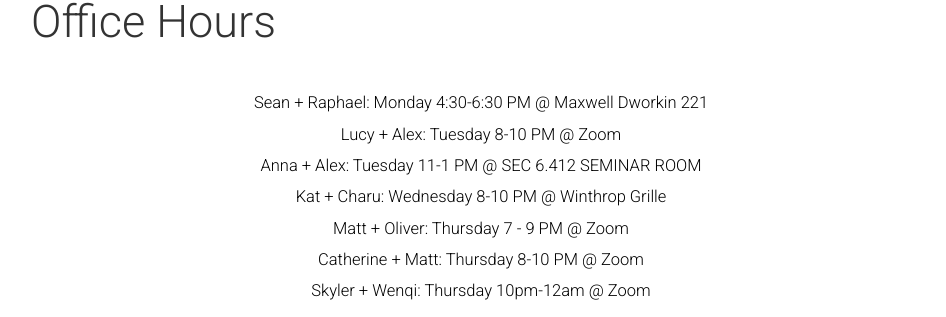
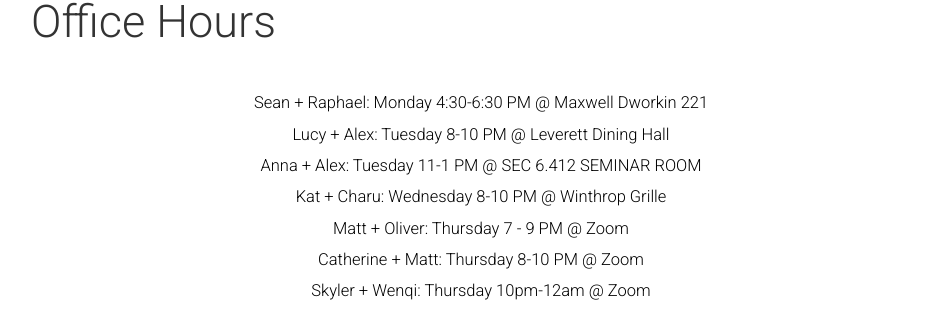
Before and after one commit to harvard-ml-courses/cs181-web, a Jekyll site: the page built from officehours.html, in a window 1280 px wide. Shown: the part 158-475 px from the top of the page, without its empty margins (159-1105 px from the left). Built offline with Jekyll 4.4.1, drawn with Linux system fonts in a browser that asks for light colours.

Commit message:
oh loc update

```diff
--- a/officehours.html
+++ b/officehours.html
@@ -10,7 +10,7 @@ weight: 0
       Sean + Raphael: Monday 4:30-6:30 PM @ Maxwell Dworkin 221
     </li>
     <li>
-      Lucy + Alex: Tuesday 8-10 PM @ Zoom
+      Lucy + Alex: Tuesday 8-10 PM @ Leverett Dining Hall
     </li>
     <li>
       Anna + Alex: Tuesday 11-1 PM @ SEC 6.412 SEMINAR ROOM
```
